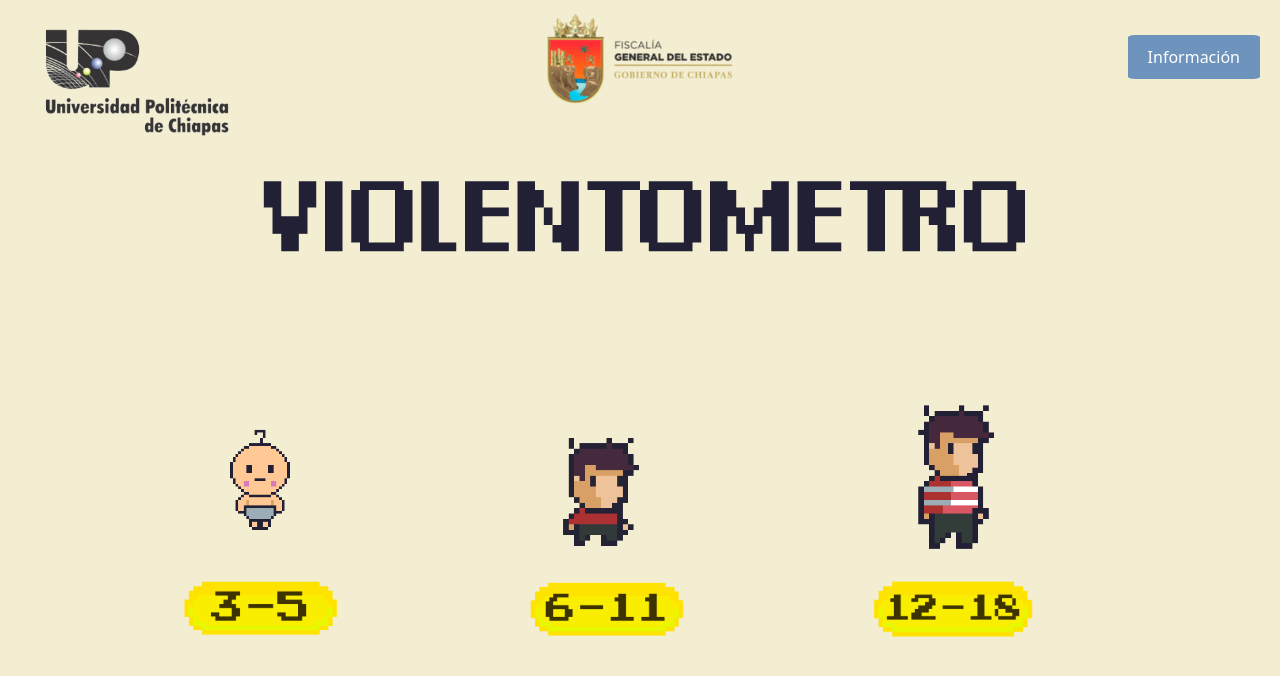
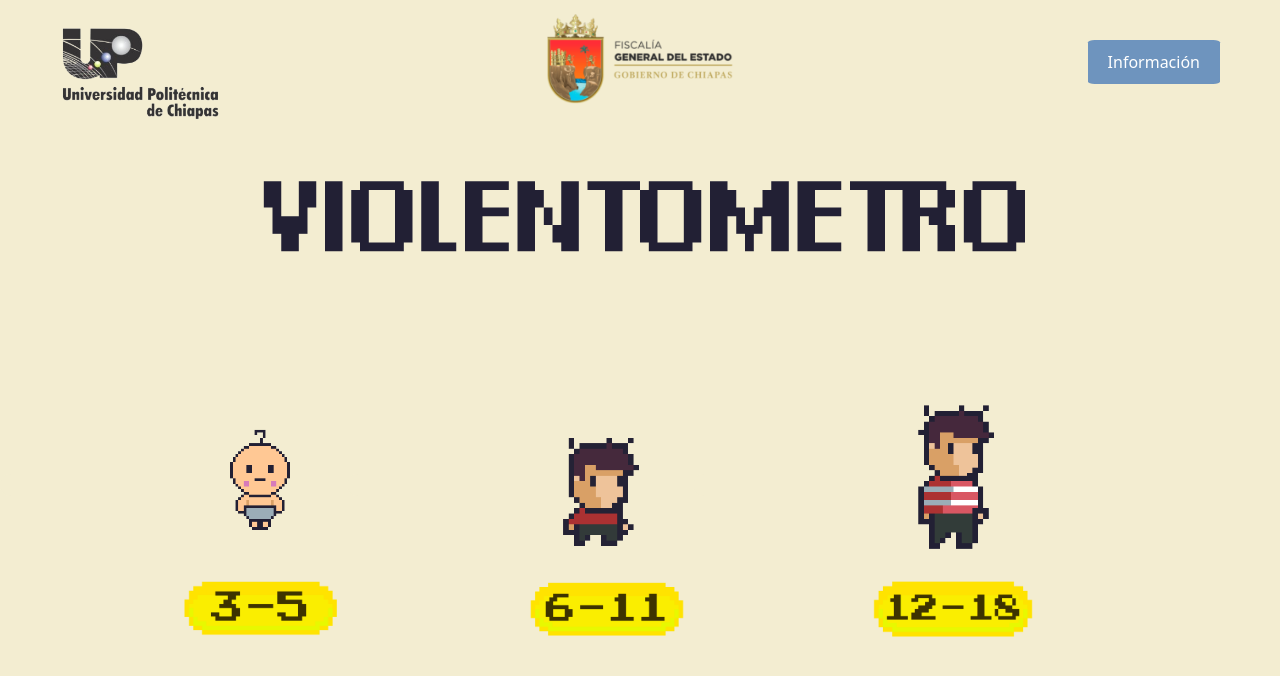
Before and after one commit to 0511Cynthia/violentometro, a React (Create React App) app: page / in a window 1280 px wide. Shown: the top 676 px of the page. Built offline with nearby package versions, Linux system fonts and the light colour scheme.

Commit message:
LogoUP changed, function to clean input when the word isn't correctly written

```diff
--- a/src/Start.css
+++ b/src/Start.css
@@ -29,8 +29,8 @@
   border-radius: 5%;
   border: none;
   outline: none;
-  top: 35px;
-  right: 20px;
+  top: 40px;
+  right: 60px;
   cursor: pointer;
   transition: background-color 0.3s ease, transform 0.3s ease, box-shadow 0.3s ease;
 }
@@ -38,8 +38,8 @@
   padding: 10px 5px;
   position: absolute;
   top: 10px;
-  left: 20px;
-  height: 32%;
+  left: 40px;
+  height: 28%;
 }
 .lOGO_fiscalía{
   height: 120px;
--- a/src/pages/level1/level1.jsx
+++ b/src/pages/level1/level1.jsx
@@ -38,20 +38,24 @@ function Level1(){
         const newInputNumbers = [...inputNumbers];
         newInputNumbers[index] = event.target.value;
         setInputNumbers(newInputNumbers);
+
     };
 
     const checkPiecesPlacement = () => {
         let piecesNotInPlace = 0;
         const newCorrectNumbers = [...correctNumbers];
+        const newInputNumbers = [...inputNumbers];
 
         inputNumbers.forEach((inputNumber, index) => {
             if (parseInt(inputNumber) === numbers[index]) {
                 newCorrectNumbers[index] = true;
             } else {
+                newInputNumbers[index] = '';
                 piecesNotInPlace++;
             }
         });
 
+        setInputNumbers(newInputNumbers);
         setCorrectNumbers(newCorrectNumbers);
 
         if (piecesNotInPlace === 0) {
--- a/src/pages/level2/level2.jsx
+++ b/src/pages/level2/level2.jsx
@@ -62,15 +62,18 @@ function Level2() {
     const checkPiecesPlacement = () => {
         let piecesNotInPlace = 0;
         const newCorrectWords = [...correctWords];
+        const newInputWords = [...inputWords];
 
         inputWords.forEach((inputWord, index) => {
             if (inputWord.trim().toLowerCase() === words[index].toLowerCase()) {
                 newCorrectWords[index] = true;
             } else {
+                newInputWords[index] = '';
                 piecesNotInPlace++;
             }
         });
 
+        setInputWords(newInputWords);
         setCorrectWords(newCorrectWords);
 
         if (piecesNotInPlace === 0) {
--- a/src/pages/level3/Level3.jsx
+++ b/src/pages/level3/Level3.jsx
@@ -50,15 +50,18 @@ function Level3() {
     const checkPiecesPlacement = () => {
         let piecesNotInPlace = 0;
         const newCorrectWords = [...correctWords];
+        const newInputWords = [...inputWords];
 
         inputWords.forEach((inputWord, index) => {
             if (inputWord.trim().toLowerCase() === words[index].toLowerCase()) {
                 newCorrectWords[index] = true;
             } else {
+                newInputWords[index] = '';
                 piecesNotInPlace++;
             }
         });
 
+        setInputWords(newInputWords);
         setCorrectWords(newCorrectWords);
 
         if (piecesNotInPlace === 0) {
```
